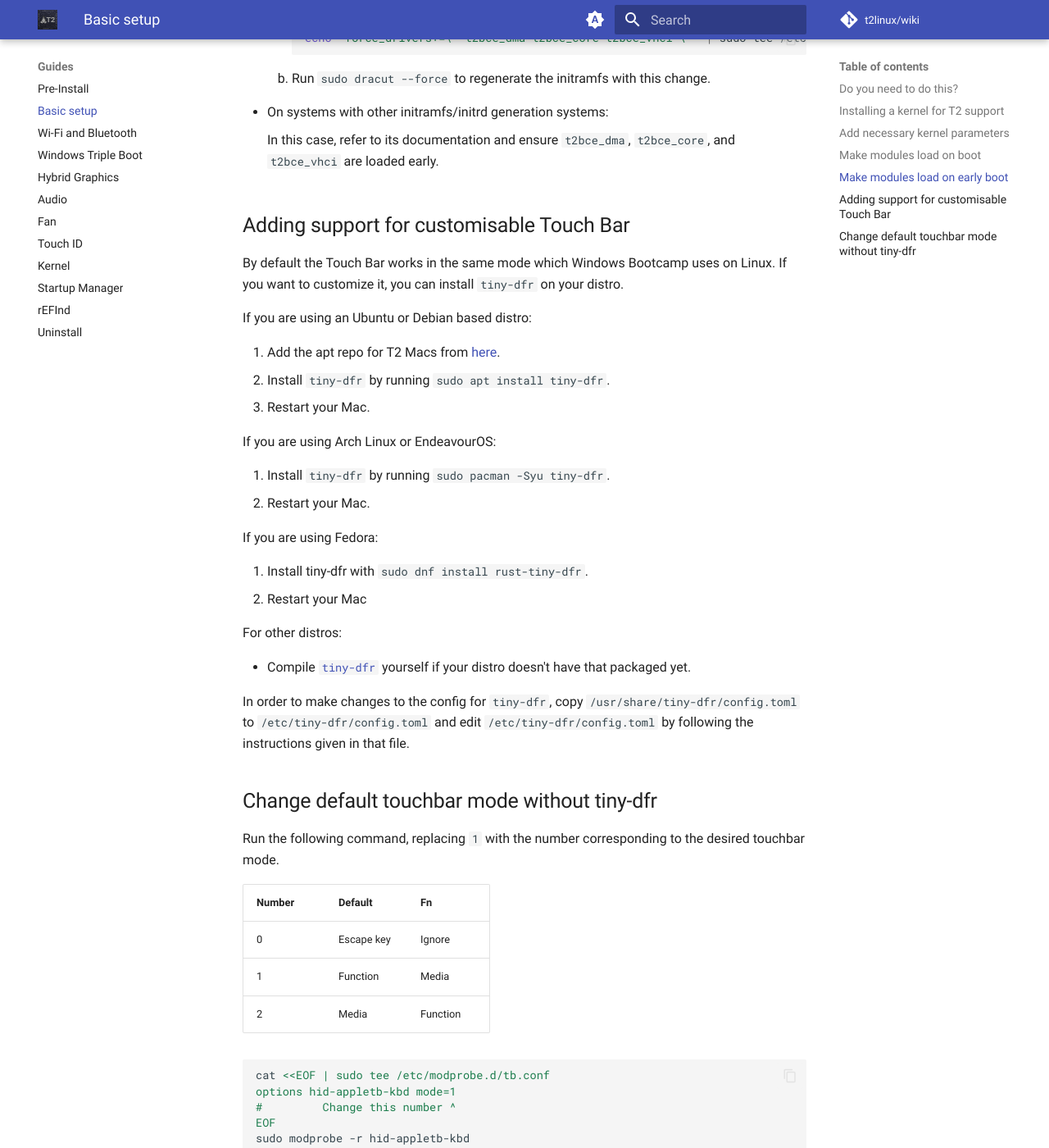
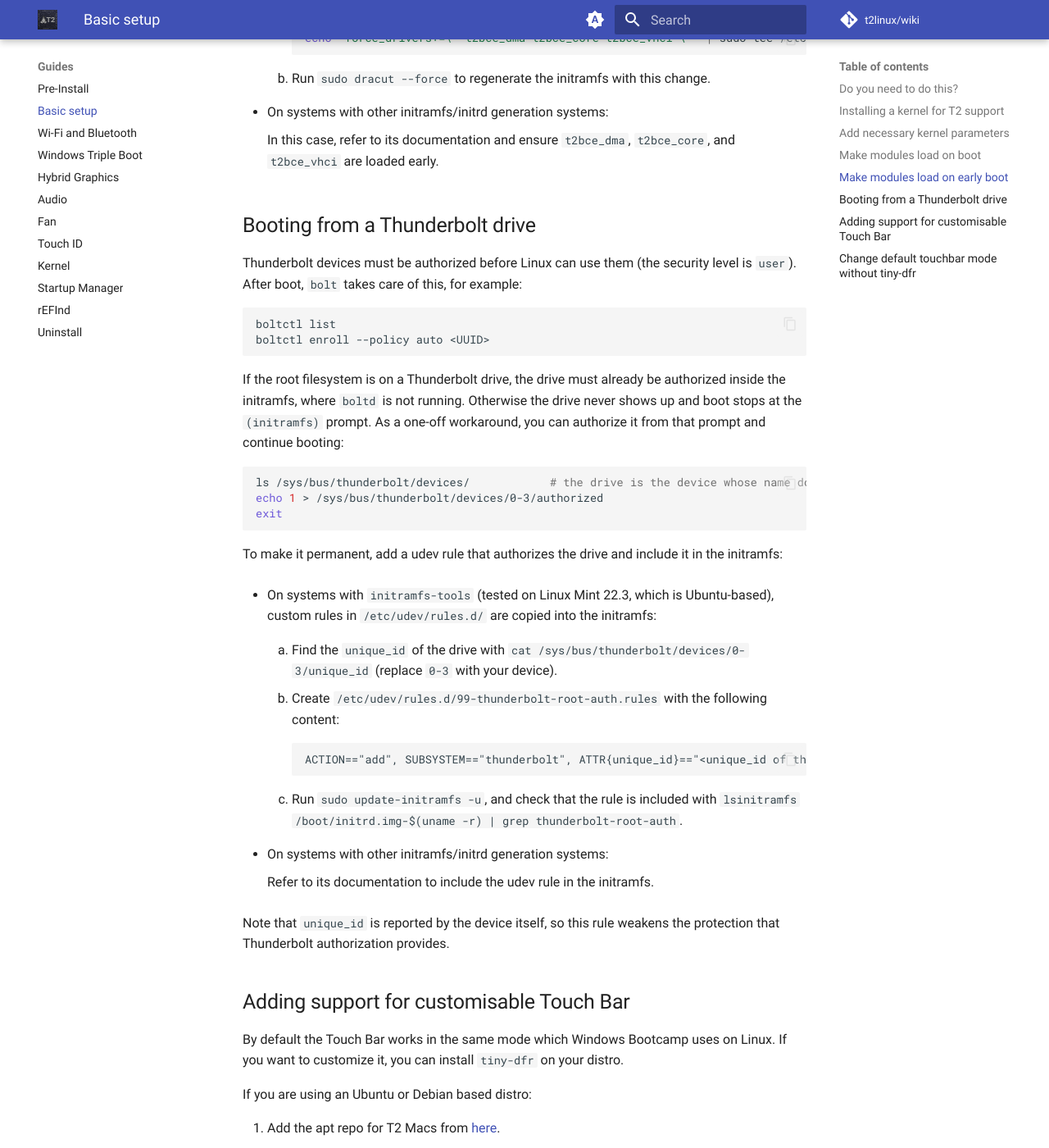
Before and after one commit to t2linux/wiki, an MkDocs documentation site: the page built from docs/guides/postinstall.md, in a window 1280 px wide and 1400 px high, scrolled down 2754 px. Shown: the whole window at 82% size. Built offline with MkDocs 1.6.1 and Material for MkDocs 9.7.7, drawn with Linux system fonts in a browser that asks for light colours; comment, search, counter and statistics services are not loaded.

Commit message:
Document Thunderbolt authorization and booting from a Thunderbolt drive

````diff
--- a/docs/guides/postinstall.md
+++ b/docs/guides/postinstall.md
@@ -98,6 +98,43 @@ The steps to be followed vary depending upon the initramfs module loading mechan
 
     In this case, refer to its documentation and ensure `t2bce_dma`, `t2bce_core`, and `t2bce_vhci` are loaded early.
 
+## Booting from a Thunderbolt drive
+
+Thunderbolt devices must be authorized before Linux can use them (the security level is `user`). After boot, `bolt` takes care of this, for example:
+
+```sh
+boltctl list
+boltctl enroll --policy auto <UUID>
+```
+
+If the root filesystem is on a Thunderbolt drive, the drive must already be authorized inside the initramfs, where `boltd` is not running. Otherwise the drive never shows up and boot stops at the `(initramfs)` prompt. As a one-off workaround, you can authorize it from that prompt and continue booting:
+
+```sh
+ls /sys/bus/thunderbolt/devices/            # the drive is the device whose name does not end with -0, e.g. 0-3
+echo 1 > /sys/bus/thunderbolt/devices/0-3/authorized
+exit
+```
+
+To make it permanent, add a udev rule that authorizes the drive and include it in the initramfs:
+
+- On systems with `initramfs-tools` (tested on Linux Mint 22.3, which is Ubuntu-based), custom rules in `/etc/udev/rules.d/` are copied into the initramfs:
+
+    1. Find the `unique_id` of the drive with `cat /sys/bus/thunderbolt/devices/0-3/unique_id` (replace `0-3` with your device).
+
+    2. Create `/etc/udev/rules.d/99-thunderbolt-root-auth.rules` with the following content:
+
+        ```text
+        ACTION=="add", SUBSYSTEM=="thunderbolt", ATTR{unique_id}=="<unique_id of the drive>", ATTR{authorized}=="0", ATTR{authorized}="1"
+        ```
+
+    3. Run `sudo update-initramfs -u`, and check that the rule is included with `lsinitramfs /boot/initrd.img-$(uname -r) | grep thunderbolt-root-auth`.
+
+- On systems with other initramfs/initrd generation systems:
+
+    Refer to its documentation to include the udev rule in the initramfs.
+
+Note that `unique_id` is reported by the device itself, so this rule weakens the protection that Thunderbolt authorization provides.
+
 ## Adding support for customisable Touch Bar
 
 By default the Touch Bar works in the same mode which Windows Bootcamp uses on Linux. If you want to customize it, you can install `tiny-dfr` on your distro.
````
Also changed, not shown: docs/state.md (+1 -1 lines).
